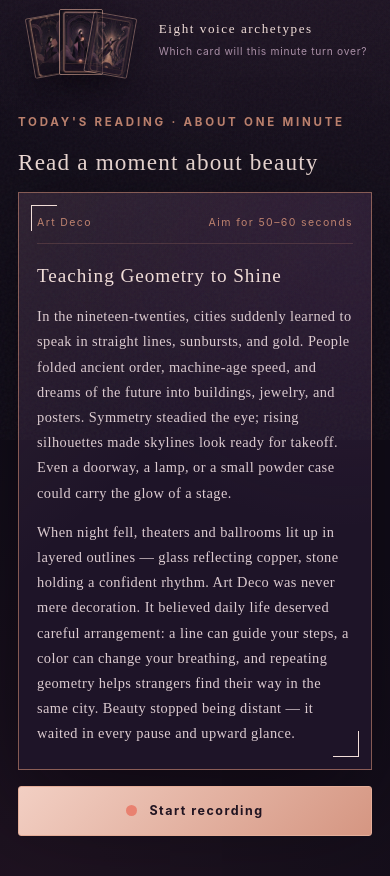
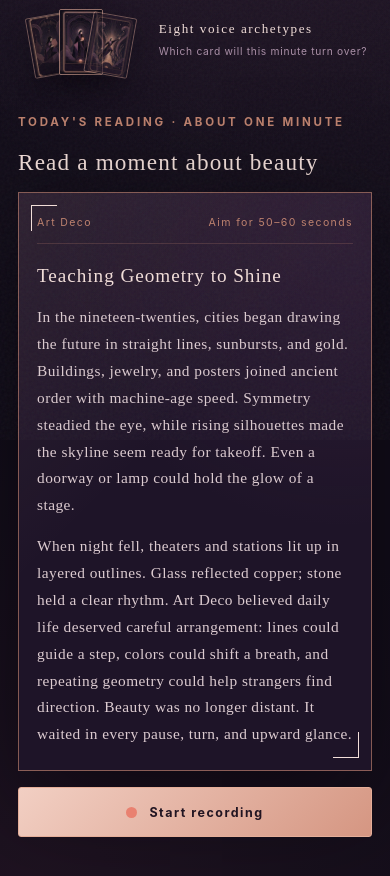
Before and after one commit to CloudsUnderPeak/voice-arcana, a website built with Vite: page index.html in a window 390 px wide. Shown: the part 404-1280 px from the top of the page. Built offline with nearby package versions, Linux system fonts and the light colour scheme.

Commit message:
[Modify] shorten and enlarge reading passage 1. Condense Chinese passage to 160 characters and tighten English copy 2. Increase reading text size across desktop and mobile layouts 3. Lock Chinese passage length with a locale test

```diff
--- a/src/i18n/locales/en.js
+++ b/src/i18n/locales/en.js
@@ -29,8 +29,8 @@ export const EN = Object.freeze({
     duration: "Aim for 50–60 seconds",
     title: "Teaching Geometry to Shine",
     paragraphs: [
-      "In the nineteen-twenties, cities suddenly learned to speak in straight lines, sunbursts, and gold. People folded ancient order, machine-age speed, and dreams of the future into buildings, jewelry, and posters. Symmetry steadied the eye; rising silhouettes made skylines look ready for takeoff. Even a doorway, a lamp, or a small powder case could carry the glow of a stage.",
-      "When night fell, theaters and ballrooms lit up in layered outlines — glass reflecting copper, stone holding a confident rhythm. Art Deco was never mere decoration. It believed daily life deserved careful arrangement: a line can guide your steps, a color can change your breathing, and repeating geometry helps strangers find their way in the same city. Beauty stopped being distant — it waited in every pause and upward glance.",
+      "In the nineteen-twenties, cities began drawing the future in straight lines, sunbursts, and gold. Buildings, jewelry, and posters joined ancient order with machine-age speed. Symmetry steadied the eye, while rising silhouettes made the skyline seem ready for takeoff. Even a doorway or lamp could hold the glow of a stage.",
+      "When night fell, theaters and stations lit up in layered outlines. Glass reflected copper; stone held a clear rhythm. Art Deco believed daily life deserved careful arrangement: lines could guide a step, colors could shift a breath, and repeating geometry could help strangers find direction. Beauty was no longer distant. It waited in every pause, turn, and upward glance.",
     ],
   },
   recorder: {
--- a/src/i18n/locales/zh-hant.js
+++ b/src/i18n/locales/zh-hant.js
@@ -29,8 +29,8 @@ export const ZH_HANT = Object.freeze({
     duration: "建議 50–60 秒",
     title: "〈讓幾何學會發光〉",
     paragraphs: [
-      "一九二〇年代的城市，忽然學會用直線、扇形與金色說話。人們把古老文明的秩序、機械時代的速度，以及對未來的想像，收進建築、珠寶與海報裡。對稱讓視線安定，向上的輪廓則像城市準備起飛；就連一扇門、一盞燈和一只小小的粉盒，也能帶著舞台般的光芒。",
-      "當夜色落下，電影院、車站與舞廳亮起層層輪廓，玻璃映著銅色，石材托住清晰的節奏。裝飾藝術並不只是華麗，它相信日常值得被仔細安排：線條可以引導腳步，色彩可以改變呼吸，反覆出現的幾何形狀，則讓陌生的人在同一座城市裡感到方向。於是平凡的生活被重新看見，美也不再遙遠，而是藏在每一次停留、轉身與抬頭之間。",
+      "一九二〇年代的城市，用直線、扇形與金色描畫未來。建築和海報把古老秩序與機械速度放在一起。對稱安定視線，向上的輪廓像城市起飛；一扇門、一盞燈，也帶著舞台般的光。",
+      "夜色落下，車站亮起層層線條，玻璃映著銅色，石材托住節奏。裝飾藝術相信，日常值得安排：線條引導腳步，色彩改變呼吸，幾何讓人找到方向。美不再遙遠，藏在停留與抬頭之間。",
     ],
   },
   recorder: {
--- a/src/styles/lang-en.css
+++ b/src/styles/lang-en.css
@@ -40,7 +40,7 @@
 
 /* The English passage is visually larger: tighten body size and leading for the single-viewport desktop layout */
 :lang(en) .experience-page .reading-copy {
-  font-size: clamp(0.76rem, 0.92vw, 0.9rem);
+  font-size: clamp(0.82rem, 0.98vw, 0.96rem);
   line-height: 1.6;
 }
 
@@ -55,7 +55,7 @@
    dimensions override the 390px result layout. */
 @media (max-width: 560px) {
   :lang(en) .experience-page .reading-copy {
-    font-size: 0.9rem;
+    font-size: 0.96rem;
     line-height: 1.75;
   }
 
--- a/src/styles/viewport.css
+++ b/src/styles/viewport.css
@@ -85,7 +85,7 @@
   columns: 2;
   column-fill: balance;
   column-gap: 32px;
-  font-size: clamp(0.82rem, 1vw, 0.96rem);
+  font-size: clamp(0.94rem, 1.15vw, 1.08rem);
   line-height: 1.75;
 }
 
@@ -261,7 +261,7 @@
 
   .experience-page .reading-copy {
     columns: 2;
-    font-size: 0.78rem;
+    font-size: 0.88rem;
     line-height: 1.55;
   }
 
@@ -552,7 +552,7 @@
 
   .experience-page .reading-copy {
     columns: auto;
-    font-size: 0.92rem;
+    font-size: 1rem;
     line-height: 1.8;
     letter-spacing: 0.03em;
   }
```
Also changed, not shown: test/i18n.test.js (+4 -0 lines).
